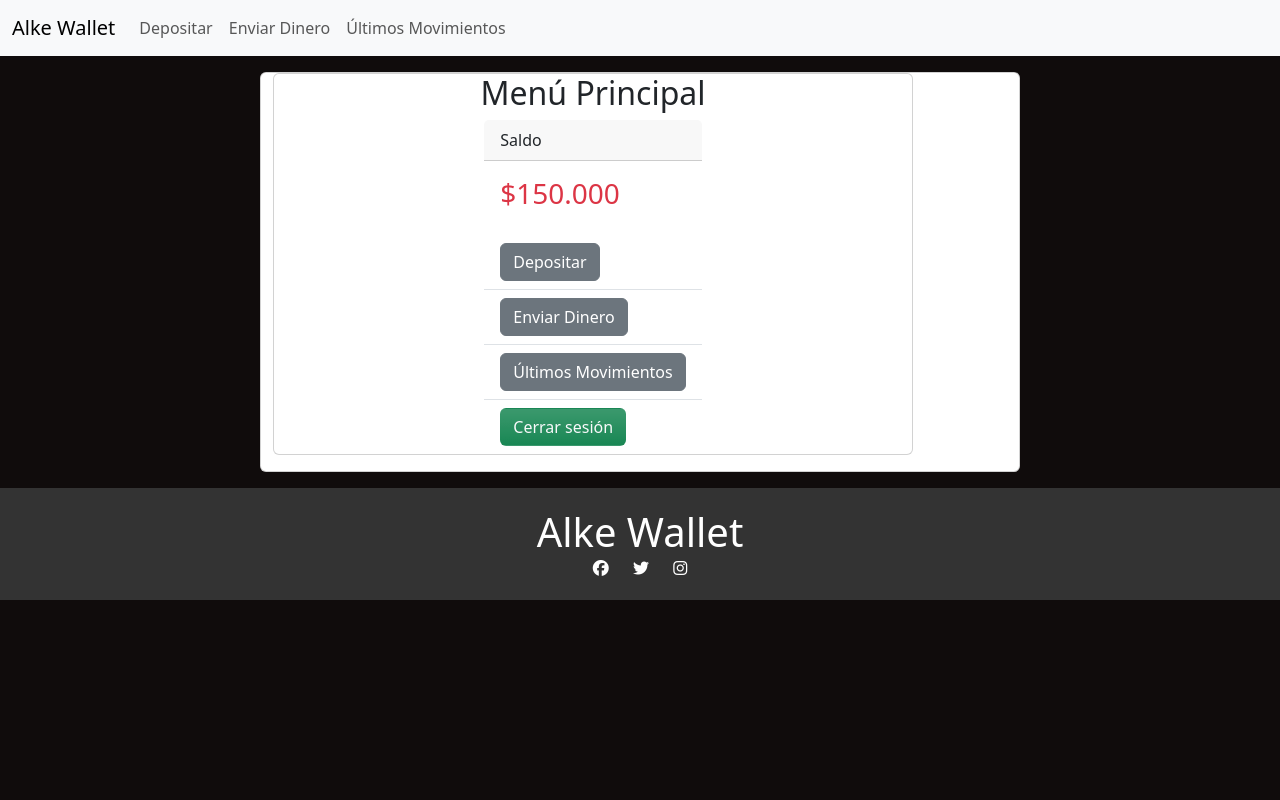
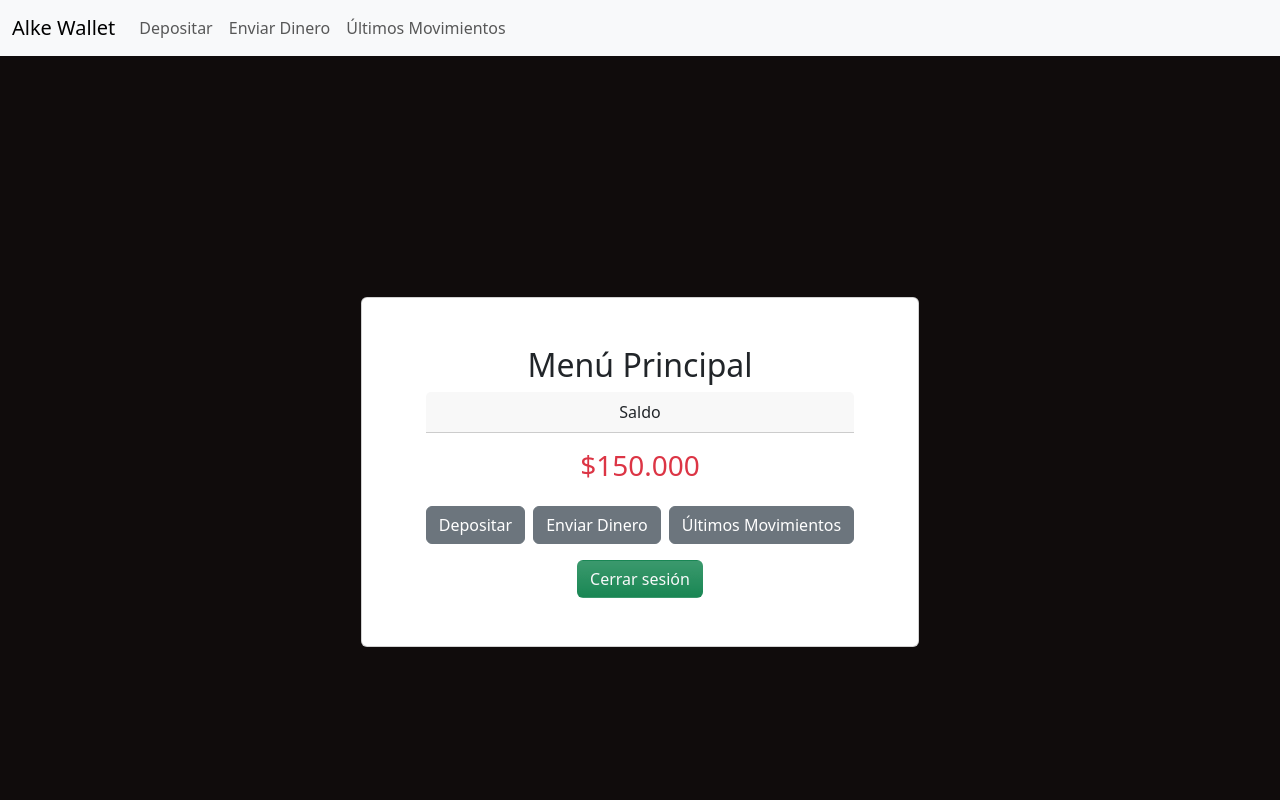
Before and after one commit to jsuazof/Proyecto_Alke_Wallet, a plain HTML site: page html/menu.html in a window 1280 px wide. Shown: the top 800 px of the page. Drawn offline with nearby package versions, Linux system fonts and the light colour scheme.

Commit message:
actualizacion card y container

```diff
--- a/html/menu.html
+++ b/html/menu.html
@@ -1,19 +1,13 @@
 <!DOCTYPE html>
 <html lang="es">
+
 <head>
   <meta charset="UTF-8" />
   <meta name="viewport" content="width=device-width, initial-scale=1.0" />
   <title>Wallet - Menú Principal</title>
-    <link
-      href="https://cdn.jsdelivr.net/npm/bootstrap@5.3.3/dist/css/bootstrap.min.css"
-      rel="stylesheet"
-      integrity="sha384-QWTKZyjpPEjISv5WaRU9OFeRpok6YctnYmDr5pNlyT2bRjXh0JMhjY6hW+ALEwIH"
-      crossorigin="anonymous"
-    />
-    <script
-      src="https://kit.fontawesome.com/afe84ff5fe.js"
-      crossorigin="anonymous"
-    ></script>
+  <link href="https://cdn.jsdelivr.net/npm/bootstrap@5.3.3/dist/css/bootstrap.min.css" rel="stylesheet"
+    integrity="sha384-QWTKZyjpPEjISv5WaRU9OFeRpok6YctnYmDr5pNlyT2bRjXh0JMhjY6hW+ALEwIH" crossorigin="anonymous" />
+  <script src="https://kit.fontawesome.com/afe84ff5fe.js" crossorigin="anonymous"></script>
   <link rel="stylesheet" href="../css/styles.css" />
 </head>
 
@@ -22,37 +16,20 @@
   <nav class="navbar navbar-expand-lg bg-dark bg-body-tertiary mb-3">
     <div class="container-fluid">
       <a class="navbar-brand" href="#">Alke Wallet</a>
-        <button
-          class="navbar-toggler"
-          type="button"
-          data-bs-toggle="collapse"
-          data-bs-target="#navbarNav"
-          aria-controls="navbarNav"
-          aria-expanded="false"
-          aria-label="Toggle navigation"
-        >
+      <button class="navbar-toggler" type="button" data-bs-toggle="collapse" data-bs-target="#navbarNav"
+        aria-controls="navbarNav" aria-expanded="false" aria-label="Toggle navigation">
         <span class="navbar-toggler-icon"></span>
       </button>
       <div class="collapse navbar-collapse" id="navbarNav">
         <ul class="navbar-nav">
           <li class="nav-item">
-              <a class="nav-link" href="/Proyecto_Alke_Wallet/html/wallet.html"
-                >Depositar</a
-              >
+            <a class="nav-link" href="/Proyecto_Alke_Wallet/html/wallet.html">Depositar</a>
           </li>
           <li class="nav-item">
-              <a
-                class="nav-link"
-                href="/Proyecto_Alke_Wallet/html/sendmoney.html"
-                >Enviar Dinero</a
-              >
+            <a class="nav-link" href="/Proyecto_Alke_Wallet/html/sendmoney.html">Enviar Dinero</a>
           </li>
           <li class="nav-item">
-              <a
-                class="nav-link"
-                href="/Proyecto_Alke_Wallet/html/transactions.html"
-                >Últimos Movimientos</a
-              >
+            <a class="nav-link" href="/Proyecto_Alke_Wallet/html/transactions.html">Últimos Movimientos</a>
           </li>
         </ul>
       </div>
@@ -60,11 +37,9 @@
   </nav>
   <!-- Main -->
   <main>
-      <div class="container">
-        <div class="row d-flex justify-content-center align-items-center">
-          <div class="card col-md-8 mb-3">
-            <div class="card mb-3" style="max-width: 640px">
-              <h2 class="d-flex text-center justify-content-center">
+    <div class="container vh-100 d-flex text-center justify-content-center align-items-center">
+      <div class="p-5 card col-12 col-md-6">
+        <h2 class="text-center">
           Menú Principal
         </h2>
         <div class="form-group d-flex justify-content-center">
@@ -74,38 +49,28 @@
               <h3 class="card-title" id="balance">$150.000</h3>
             </div>
             <div id="liveAlertPlaceholder">
-                    <ul class="list-group list-group-flush">
-                      <li class="list-group-item">
-                        <a
-                          href="/Proyecto_Alke_Wallet/html/wallet.html"
-                          class="btn btn-secondary"
-                          >Depositar</a
-                        >
-                      </li>
-                      <li class="list-group-item">
-                        <a
-                          href="/Proyecto_Alke_Wallet/html/sendmoney.html"
-                          class="btn btn-secondary"
-                          >Enviar Dinero</a
-                        >
-                      </li>
-                      <li class="list-group-item">
-                        <a
-                          href="/Proyecto_Alke_Wallet/html/transactions.html"
-                          class="btn btn-secondary"
-                          >Últimos Movimientos</a
-                        >
-                      </li>
-                      <li class="list-group-item">
-                        <button
-                          id="logoutBtn"
-                          class="btn bg-gradient bg-success text-light"
-                        >
+              <div class="d-flex gap-2 mb-3">
+                <a href="/Proyecto_Alke_Wallet/html/wallet.html">
+                  <button class="btn btn-secondary">
+                    Depositar
+                  </button>
+                </a>
+                <a href="/Proyecto_Alke_Wallet/html/sendmoney.html">
+                  <button class="btn btn-secondary">
+                    Enviar Dinero
+                  </button>
+                </a>
+                <a href="/Proyecto_Alke_Wallet/html/transactions.html">
+                  <button class="btn btn-secondary">
+                    Últimos
+                    Movimientos
+                  </button>
+                </a>
+              </div>
+              <div>
+                <button id="logoutBtn" class="btn bg-gradient bg-success text-light">
                   Cerrar sesión
                 </button>
-                      </li>
-                    </ul>
-                  </div>
               </div>
             </div>
           </div>
@@ -123,12 +88,11 @@
     </div>
   </footer>
   <!-- Scripts -->
-    <script
-      src="https://cdn.jsdelivr.net/npm/bootstrap@5.3.3/dist/js/bootstrap.bundle.min.js"
+  <script src="https://cdn.jsdelivr.net/npm/bootstrap@5.3.3/dist/js/bootstrap.bundle.min.js"
     integrity="sha384-YvpcrYf0tY3lHB60NNkmXc5s9fDVZLESaAA55NDzOxhy9GkcIdslK1eN7N6jIeHz"
-      crossorigin="anonymous"
-    ></script>
+    crossorigin="anonymous"></script>
   <script src="https://code.jquery.com/jquery-3.6.0.min.js"></script>
   <script src="../js/script.js"></script>
 </body>
+
 </html>
```
Lines whose indentation alone changed are shown as unchanged.
